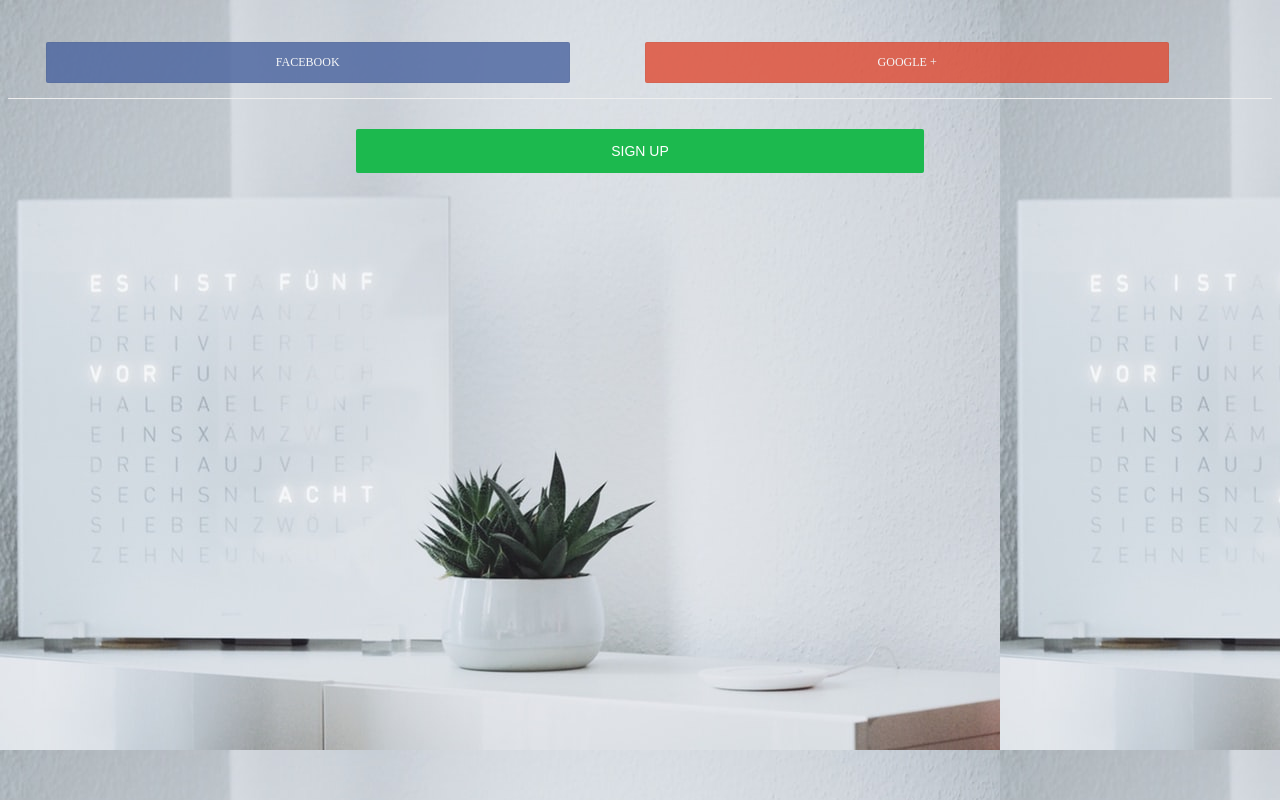
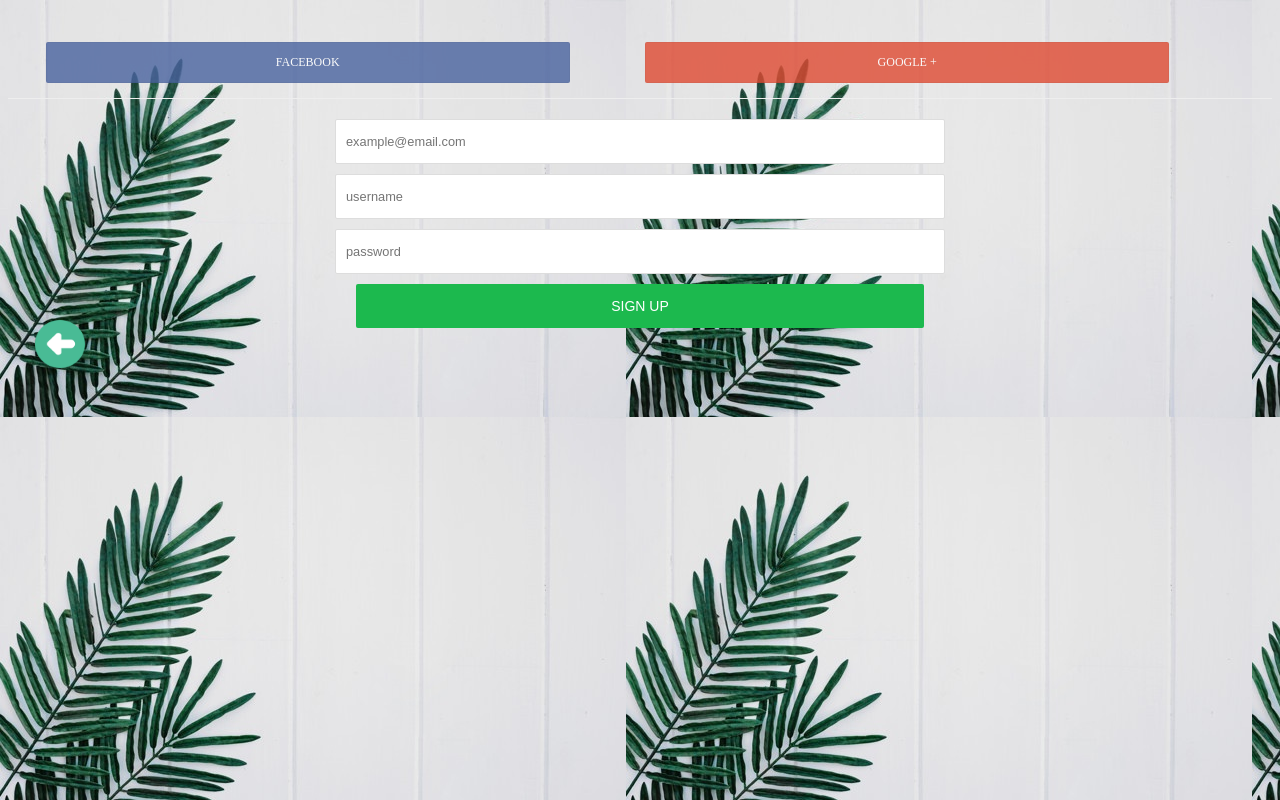
Before and after one commit to ChatchapongC/myform, a Django app: page /signup/ in a window 1280 px wide. Run offline with Django 3.2, Linux system fonts and the light colour scheme.

Commit message:
EDIT login and sign up page

```diff
--- a/myform/static/myform/index.css
+++ b/myform/static/myform/index.css
@@ -1,6 +1,5 @@
 body {
-  /* background-image: url("pic2.jpeg"); */
-  background-image:url("images/bg1.jpg");
+  background-image:url("images/bg3.jpg");
 }
 .even-box{
   position:relative;
--- a/myform/static/myform/login.css
+++ b/myform/static/myform/login.css
@@ -1,5 +1,5 @@
 body {
-  background-image: url("images/pic2.jpeg");
+  background-image: url("images/bg3.jpg");
 }
 .login-box{
   position:relative;
--- a/myform/templates/registration/registration_form.html
+++ b/myform/templates/registration/registration_form.html
@@ -14,15 +14,20 @@
 <form class="username-signup" method="post" action="{% url 'signup'%}">
     {% csrf_token %}
     <div class="u-form-group">
-        <label>{{form.email}}</label>
+        <label>{{user.email}}</label>
     </div>
     <div class="u-form-group">
-        <label>{{form.username}}</label>
+        <label>{{user.username}}</label>
     </div>
     <div class="u-form-group">
-        <label>{{form.password}}</label>
+        <label>{{user.password}}</label>
     </div>
     <div class="u-form-group">
         <button type="submit">Sign Up</button>
     </div>
 </form>
+<div style="position: absolute; left: 35px; top: 320px;">
+    <a href="{% url 'login' %}">
+         <img src="{% static 'myform/images/point.png' %}" width="50" height="48">
+    </a>
+</div>
```
Also changed, not shown: myform/templates/registration/login.html (+6 -2 lines), myform/static/myform/images/bg3.jpg (added), myform/static/myform/images/entersite.png (added), myform/static/myform/images/point.png (added), 1 other file.
